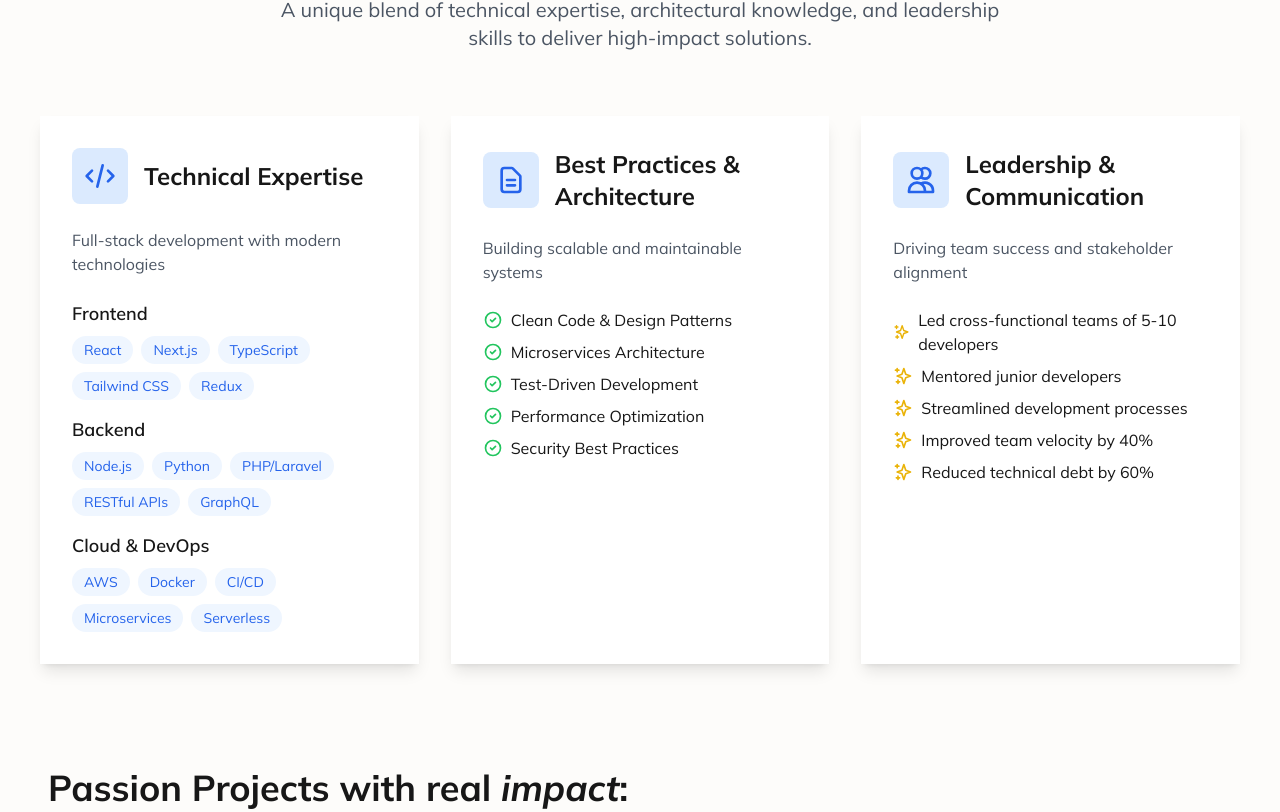
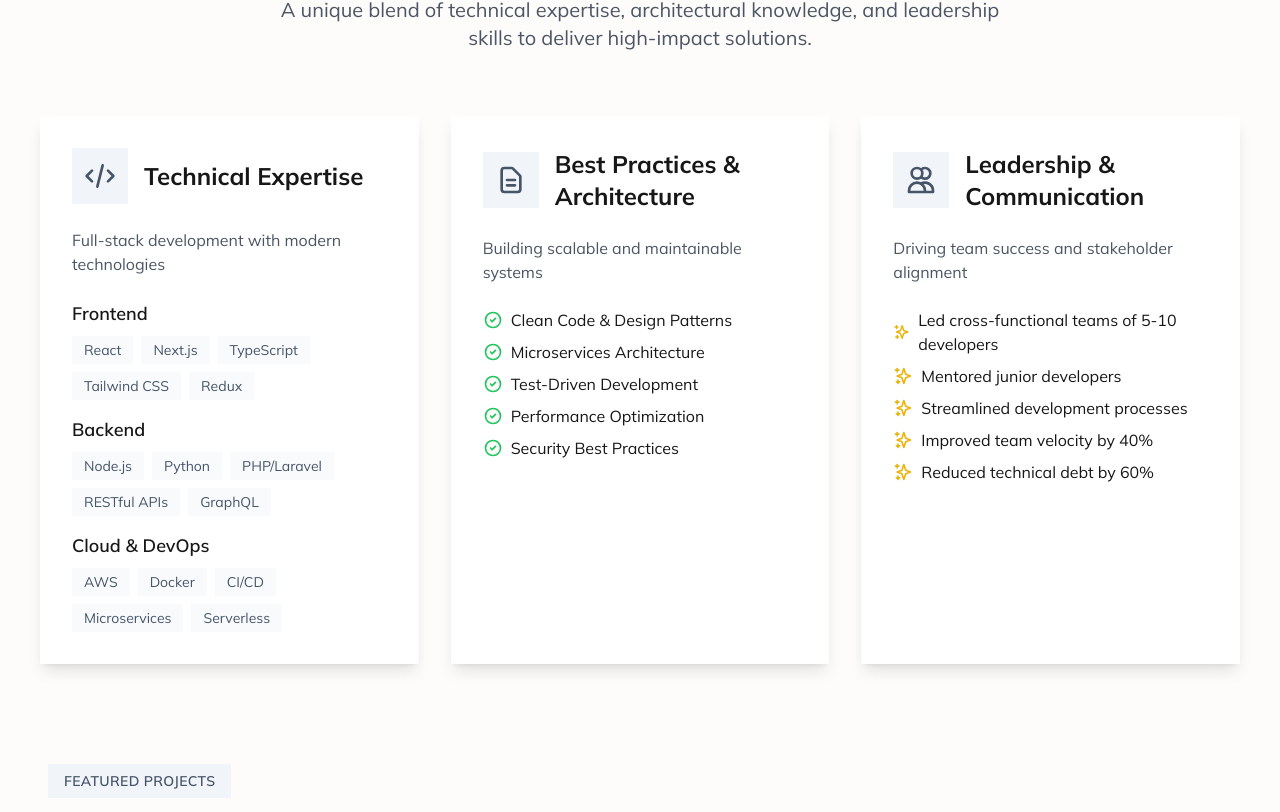
Before and after one commit to kareemsakr/next-portfolio, a Next.js app: page / in a window 1280 px wide. Shown: the part 1948-2760 px from the top of the page. Built offline with nearby package versions, Linux system fonts and the light colour scheme.

Commit message:
finished the featured projects section

```diff
--- a/app/page.tsx
+++ b/app/page.tsx
@@ -6,13 +6,11 @@ import DatingAppPic from "@/public/dating_app.jpg";
 import WritingAppPic from "@/public/writing_app.jpg";
 import Link from "next/link";
 import {
-  CodeBracketIcon,
-  DocumentTextIcon,
-  UsersIcon,
+  CheckCircleIcon,
   ArrowDownIcon,
   Bars3Icon,
   XMarkIcon,
-} from "@heroicons/react/24/solid";
+} from "@heroicons/react/24/outline";
 import styles from "./page.module.css";
 
 export default function Home() {
@@ -42,13 +40,13 @@ export default function Home() {
               className={`flex flex-col text-lg font-semibold tracking-[-1px] p-3 gap-2 bg-background shadow-custom
                 md:text-2xl md:gap-6 md:flex-row md:shadow-none md:bg-transparent md:border-0`}
             >
-              <li className="border-b-2 border-background hover:border-foreground hover:scale-105 transition-all duration-500 pr-16 md:pr-0 md:translate-x-0">
+              <li className="border-b-2 border-background hover:border-foreground  transition-all duration-500 pr-16 md:pr-0 md:translate-x-0">
                 <Link href="/#about_me">About Me</Link>
               </li>
-              <li className="border-b-2 border-background hover:border-foreground hover:scale-105 transition-all duration-500 pr-16 md:pr-0 md:translate-x-0">
+              <li className="border-b-2 border-background hover:border-foreground  transition-all duration-500 pr-16 md:pr-0 md:translate-x-0">
                 <Link href="/#my_work">My Work</Link>
               </li>
-              <li className="border-b-2 border-background hover:border-foreground hover:scale-105 transition-all duration-500 pr-16 md:pr-0 md:translate-x-0">
+              <li className="border-b-2 border-background hover:border-foreground  transition-all duration-500 pr-16 md:pr-0 md:translate-x-0">
                 <Link href="/#contact_me">Get In Touch</Link>
               </li>
             </ul>
@@ -62,7 +60,7 @@ export default function Home() {
           className="min-h-[calc(100vh-50px)] flex flex-col justify-center gap-6 p-6"
         >
           <p className="font-bold text-black text-opacity-60 text-xs pl-[2.3] -mb-8 md:pl-2 md:text-base">
-            I&apos;M KAREEM, <em>FULL-STACK DEVELOPER</em>
+            I&apos;M KAREEM, A <em>FULL-STACK DEVELOPER</em>
           </p>
           <h1 className="text-5xl md:text-7xl font-bold leading-tight">
             Building
@@ -76,15 +74,15 @@ export default function Home() {
           </h1>
 
           <p className="pl-2 font-bold text-black text-opacity-60 text-md leading-8 md:text-2xl md:leading-10 lg:max-w-[50%] ">
-            Specializing in scalable web applications that transform ideas into
-            impactful digital experiences. Expert in React, Next.js, and cloud
+            Creating meaningful digital products that improve people's lives.
+            Bringing ideas to life with React, Next.js, and modern web
             technologies.
           </p>
           <div className="flex gap-4">
-            <button className="font-bold border-2 border-foreground px-2 py-2 transition-all duration-300 hover:shadow-button hover:scale-105  md:px-6 md:py-4 md:text-2xl md:border-4">
+            <button className="font-bold border-2 border-foreground px-2 py-2 transition-all duration-300 hover:shadow-button   md:px-6 md:py-4 md:text-2xl md:border-4">
               Explore My Projects
             </button>
-            <button className="font-bold border-2 border-foreground px-2 py-2 transition-all duration-300 hover:shadow-button hover:scale-105  md:px-6 md:py-4 md:text-2xl md:border-4">
+            <button className="font-bold border-2 border-foreground px-2 py-2 transition-all duration-300 hover:shadow-button   md:px-6 md:py-4 md:text-2xl md:border-4">
               Start Your Project
             </button>
           </div>
@@ -163,7 +161,7 @@ export default function Home() {
             <div className="grid md:grid-cols-3 gap-8">
               <div className="bg-white shadow-lg p-8 hover:shadow-xl transition-shadow duration-300">
                 <div className="flex items-center gap-4 mb-6">
-                  <div className="p-3 bg-blue-100 rounded-lg text-blue-600">
+                  <div className="p-3 bg-slate-100  text-slate-600">
                     <svg
                       xmlns="http://www.w3.org/2000/svg"
                       className="size-8"
@@ -172,7 +170,7 @@ export default function Home() {
                       stroke="currentColor"
                     >
                       <path
-                        stroke-linecap="round"
+                        strokeLinecap="round"
                         stroke-linejoin="round"
                         stroke-width="2"
                         d="M10 20l4-16m4 4l4 4-4 4M6 16l-4-4 4-4"
@@ -190,19 +188,19 @@ export default function Home() {
                   <div>
                     <h4 className="font-semibold text-lg mb-2">Frontend</h4>
                     <div className="flex flex-wrap gap-2">
-                      <span className="px-3 py-1 bg-blue-50 text-blue-600 rounded-full text-sm">
+                      <span className="px-3 py-1 bg-slate-50 text-slate-600  text-sm">
                         React
                       </span>
-                      <span className="px-3 py-1 bg-blue-50 text-blue-600 rounded-full text-sm">
+                      <span className="px-3 py-1 bg-slate-50 text-slate-600 text-sm">
                         Next.js
                       </span>
-                      <span className="px-3 py-1 bg-blue-50 text-blue-600 rounded-full text-sm">
+                      <span className="px-3 py-1 bg-slate-50 text-slate-600 text-sm">
                         TypeScript
                       </span>
-                      <span className="px-3 py-1 bg-blue-50 text-blue-600 rounded-full text-sm">
+                      <span className="px-3 py-1 bg-slate-50 text-slate-600 text-sm">
                         Tailwind CSS
                       </span>
-                      <span className="px-3 py-1 bg-blue-50 text-blue-600 rounded-full text-sm">
+                      <span className="px-3 py-1 bg-slate-50 text-slate-600 text-sm">
                         Redux
                       </span>
                     </div>
@@ -211,19 +209,19 @@ export default function Home() {
                   <div>
                     <h4 className="font-semibold text-lg mb-2">Backend</h4>
                     <div className="flex flex-wrap gap-2">
-                      <span className="px-3 py-1 bg-blue-50 text-blue-600 rounded-full text-sm">
+                      <span className="px-3 py-1 bg-slate-50 text-slate-600 text-sm">
                         Node.js
                       </span>
-                      <span className="px-3 py-1 bg-blue-50 text-blue-600 rounded-full text-sm">
+                      <span className="px-3 py-1 bg-slate-50 text-slate-600 text-sm">
                         Python
                       </span>
-                      <span className="px-3 py-1 bg-blue-50 text-blue-600 rounded-full text-sm">
+                      <span className="px-3 py-1 bg-slate-50 text-slate-600 text-sm">
                         PHP/Laravel
                       </span>
-                      <span className="px-3 py-1 bg-blue-50 text-blue-600 rounded-full text-sm">
+                      <span className="px-3 py-1 bg-slate-50 text-slate-600 text-sm">
                         RESTful APIs
                       </span>
-                      <span className="px-3 py-1 bg-blue-50 text-blue-600 rounded-full text-sm">
+                      <span className="px-3 py-1 bg-slate-50 text-slate-600 text-sm">
                         GraphQL
                       </span>
                     </div>
@@ -234,19 +232,19 @@ export default function Home() {
                       Cloud & DevOps
                     </h4>
                     <div className="flex flex-wrap gap-2">
-                      <span className="px-3 py-1 bg-blue-50 text-blue-600 rounded-full text-sm">
+                      <span className="px-3 py-1 bg-slate-50 text-slate-600 text-sm">
                         AWS
                       </span>
-                      <span className="px-3 py-1 bg-blue-50 text-blue-600 rounded-full text-sm">
+                      <span className="px-3 py-1 bg-slate-50 text-slate-600 text-sm">
                         Docker
                       </span>
-                      <span className="px-3 py-1 bg-blue-50 text-blue-600 rounded-full text-sm">
+                      <span className="px-3 py-1 bg-slate-50 text-slate-600 text-sm">
                         CI/CD
                       </span>
-                      <span className="px-3 py-1 bg-blue-50 text-blue-600 rounded-full text-sm">
+                      <span className="px-3 py-1 bg-slate-50 text-slate-600 text-sm">
                         Microservices
                       </span>
-                      <span className="px-3 py-1 bg-blue-50 text-blue-600 rounded-full text-sm">
+                      <span className="px-3 py-1 bg-slate-50 text-slate-600 text-sm">
                         Serverless
                       </span>
                     </div>
@@ -256,7 +254,7 @@ export default function Home() {
 
               <div className="bg-white  shadow-lg p-8 hover:shadow-xl transition-shadow duration-300">
                 <div className="flex items-center gap-4 mb-6">
-                  <div className="p-3 bg-blue-100 rounded-lg text-blue-600">
+                  <div className="p-3 bg-slate-100  text-slate-600">
                     <svg
                       xmlns="http://www.w3.org/2000/svg"
                       className="size-8"
@@ -266,8 +264,8 @@ export default function Home() {
                     >
                       <path
                         stroke-linecap="round"
-                        stroke-linejoin="round"
-                        stroke-width="2"
+                        strokeLinejoin="round"
+                        strokeWidth="2"
                         d="M9 12h6m-6 4h6m2 5H7a2 2 0 01-2-2V5a2 2 0 012-2h5.586a1 1 0 01.707.293l5.414 5.414a1 1 0 01.293.707V19a2 2 0 01-2 2z"
                       />
                     </svg>
@@ -367,7 +365,7 @@ export default function Home() {
 
               <div className="bg-white  shadow-lg p-8 hover:shadow-xl transition-shadow duration-300">
                 <div className="flex items-center gap-4 mb-6">
-                  <div className="p-3 bg-blue-100 rounded-lg text-blue-600">
+                  <div className="p-3 bg-slate-100 text-slate-600">
                     <svg
                       xmlns="http://www.w3.org/2000/svg"
                       className="size-8"
@@ -480,7 +478,7 @@ export default function Home() {
             {/* <div className="mt-16 text-center">
               <a
                 href="#projects"
-                className="inline-flex items-center gap-2 px-6 py-3 bg-blue-600 text-white rounded-lg font-semibold hover:bg-blue-700 transition-colors"
+                className="inline-flex items-center gap-2 px-6 py-3 bg-slate-600 text-white rounded-lg font-semibold hover:bg-slate-700 transition-colors"
               >
                 View My Projects
                 <svg
@@ -503,15 +501,28 @@ export default function Home() {
         </section>
 
         <section id="my_work" className="p-6 mb-32">
-          <h2 className="text-4xl font-bold pb-10">
-            Passion Projects with real <em>impact</em>:
-          </h2>
+          <header className="max-w-2xl mb-20">
+            <span className="bg-slate-100 text-slate-600 py-2 px-4 text-sm font-semibold tracking-wide">
+              FEATURED PROJECTS
+            </span>
+            <h2 className="text-4xl md:text-5xl font-bold mt-4 mb-6">
+              Crafting Digital Experiences with
+              <span className="text-transparent bg-clip-text bg-gradient-to-r from-orange-900 to-papaya-orange">
+                Real Impact
+              </span>
+            </h2>
+            <p className="text-xl text-gray-600 leading-relaxed">
+              Each project is crafted with a focus on user experience,
+              performance, and business impact. Here are some highlights from my
+              portfolio.
+            </p>
+          </header>
           {/* <p className="text-lg font-semibold">
             Here&apos;s what I&apos;m building in my free time to bring value
             and joy to people&apos;s lives:
           </p> */}
           <ul className="flex gap-24 flex-wrap">
-            <li className="flex-1 font-semibold flex flex-col gap-4 shadow-custom min-w-[150px] md:flex-row md:min-w-full md:max-h-[450px]">
+            <li className="flex-1 font-semibold flex flex-col gap-4 shadow-custom min-w-[150px] md:flex-row md:min-w-full md:max-h-[525px]">
               <div className="md:max-w-[40%] overflow-hidden">
                 <Image
                   width={undefined}
@@ -525,27 +536,56 @@ export default function Home() {
               <div className="flex flex-col md:gap-2 px-3 py-6 md:pb-10">
                 <div className="pb-3">
                   <h3 className="font-bold text-xl md:text-3xl">SoulCurate</h3>
-                  <h4 className="pl-1 text-black text-opacity-60 text-xs md:text-base">
+                  <h4 className="pl-1 pb-4 text-black text-opacity-60 text-xs md:text-base">
                     Reclaim your dating life from algorithms
                   </h4>
+                  <div className="flex gap-2">
+                    <span className="px-3 py-1 bg-black/70 text-white text-sm backdrop-blur-sm">
+                      NEXT.JS
+                    </span>
+                    <span className="px-3 py-1 bg-black/70 text-white text-sm backdrop-blur-sm">
+                      Firebase/GCP
+                    </span>
+                    <span className="px-3 py-1 bg-black/70 text-white text-sm backdrop-blur-sm">
+                      Vercel
+                    </span>
+                  </div>
                 </div>
                 <p className="flex-1 pb-6 pl-1 font-bold text-black text-opacity-60 text-md leading-8 md:text-2xl md:leading-10">
-                  Our users are coupled up by human matchmakers who understand
-                  the nuances of human connection. We believe in the power of
-                  the human touch and the ability to connect people on a deeper
-                  level.
+                  A dating app that puts human wisdom back into matchmaking. Our
+                  community of experienced matchmakers helps create meaningful
+                  connections, resulting in a 45% higher success rate compared
+                  to algorithm-based apps.
                 </p>
+                {/* TODO: fill with real user stats here */}
+                {/* <ul className="space-y-2">
+                  <li className="flex items-center gap-2">
+                    <CheckCircleIcon className="w-5 h-5 text-green-500" />
+
+                    <span>50,000+ active monthly users</span>
+                  </li>
+                  <li className="flex items-center gap-2">
+                    <CheckCircleIcon className="w-5 h-5 text-green-500" />
+
+                    <span>Featured in TechCrunch</span>
+                  </li>
+                  <li className="flex items-center gap-2 pb-6">
+                    <CheckCircleIcon className="w-5 h-5 text-green-500" />
+
+                    <span>4.8/5 App Store rating</span>
+                  </li>
+                </ul> */}
                 <div className="flex gap-2 flex-wrap">
-                  <button className="border-2 border-black p-1 transition-all duration-300 hover:shadow-button hover:scale-105  md:px-3 md:py-2 md:text-lg ">
-                    Learn More
+                  <button className="border-2 border-black p-1 transition-all duration-300 hover:shadow-button   md:px-3 md:py-2 md:text-lg ">
+                    View Case Study
                   </button>
-                  <button className="border-2 border-black p-1 transition-all duration-300 hover:shadow-button hover:scale-105  md:px-3 md:py-2 md:text-lg">
+                  <button className="border-2 border-black p-1 transition-all duration-300 hover:shadow-button   md:px-3 md:py-2 md:text-lg">
                     Explore the App
                   </button>
                 </div>
               </div>
             </li>
-            <li className="flex-1 font-semibold flex flex-col gap-4 shadow-custom min-w-[150px] md:flex-row-reverse md:min-w-full md:max-h-[450px]">
+            <li className="flex-1 font-semibold flex flex-col gap-4 shadow-custom min-w-[150px] md:flex-row-reverse md:min-w-full md:max-h-[520px]">
               <div className="md:max-w-[40%] overflow-hidden">
                 <Image
                   width={undefined}
@@ -560,22 +600,48 @@ export default function Home() {
                   <h3 className="font-bold text-xl md:text-3xl">
                     Daily 700 Words
                   </h3>
-                  <h4 className="pl-1 text-black text-opacity-60 text-xs md:text-base">
-                    Writer's block doesn't stand a chance
+                  <h4 className="pl-1 pb-4 text-black text-opacity-60 text-xs md:text-base">
+                    Write daily, grow steadily
                   </h4>
+                  <div className="flex gap-2">
+                    <span className="px-3 py-1 bg-black/70 text-white text-sm backdrop-blur-sm">
+                      Laravel/PHP
+                    </span>
+                    <span className="px-3 py-1 bg-black/70 text-white text-sm backdrop-blur-sm">
+                      DigitalOcean
+                    </span>
+                  </div>
                 </div>
                 <p className="flex-1 pl-1 pb-6 font-bold text-black text-opacity-60 text-md leading-8 md:text-2xl md:leading-10">
-                  Get your daily writing fix and build a habit of consistency.
-                  We overesitmate what we can do in a day and underestimate what
-                  we can do in a year. Watch your writing grow and your voice
-                  develop.
+                  Transform your writing through daily practice. While a single
+                  day's work may feel small, a year of consistency creates
+                  extraordinary results. Develop your craft, find your voice,
+                  and watch your writing evolve.
                 </p>
+                {/* TODO: fill with real user stats */}
+                {/* <ul className="space-y-2">
+                  <li className="flex items-center gap-2">
+                    <CheckCircleIcon className="w-5 h-5 text-green-500" />
+
+                    <span>25,000+ manuscripts completed</span>
+                  </li>
+                  <li className="flex items-center gap-2">
+                    <CheckCircleIcon className="w-5 h-5 text-green-500" />
+
+                    <span>85% user retention rate</span>
+                  </li>
+                  <li className="flex items-center gap-2 pb-6">
+                    <CheckCircleIcon className="w-5 h-5 text-green-500" />
+
+                    <span>Product Hunt #3 Product of the Day</span>
+                  </li>
+                </ul> */}
                 <div className="flex gap-2 flex-wrap">
-                  <button className="border-2 border-black p-1 transition-all duration-300 hover:shadow-button hover:scale-105  md:px-3 md:py-2 md:text-lg">
-                    View Project
+                  <button className="border-2 border-black p-1 transition-all duration-300 hover:shadow-button   md:px-3 md:py-2 md:text-lg">
+                    View Case Study
                   </button>
-                  <button className="border-2 border-black p-1 transition-all duration-300 hover:shadow-button hover:scale-105  md:px-3 md:py-2 md:text-lg">
-                    View Demo
+                  <button className="border-2 border-black p-1 transition-all duration-300 hover:shadow-button   md:px-3 md:py-2 md:text-lg">
+                    Explore The App
                   </button>
                 </div>
               </div>
@@ -789,7 +855,7 @@ export default function Home() {
                 className="p-2 border-2 border-black"
               ></textarea>
             </div>
-            <button className="border-2 border-black p-2 transition-all duration-300 hover:shadow-button hover:scale-105  md:px-3 md:py-2 md:text-lg">
+            <button className="border-2 border-black p-2 transition-all duration-300 hover:shadow-button   md:px-3 md:py-2 md:text-lg">
               Send Message
             </button>
           </form>
```
